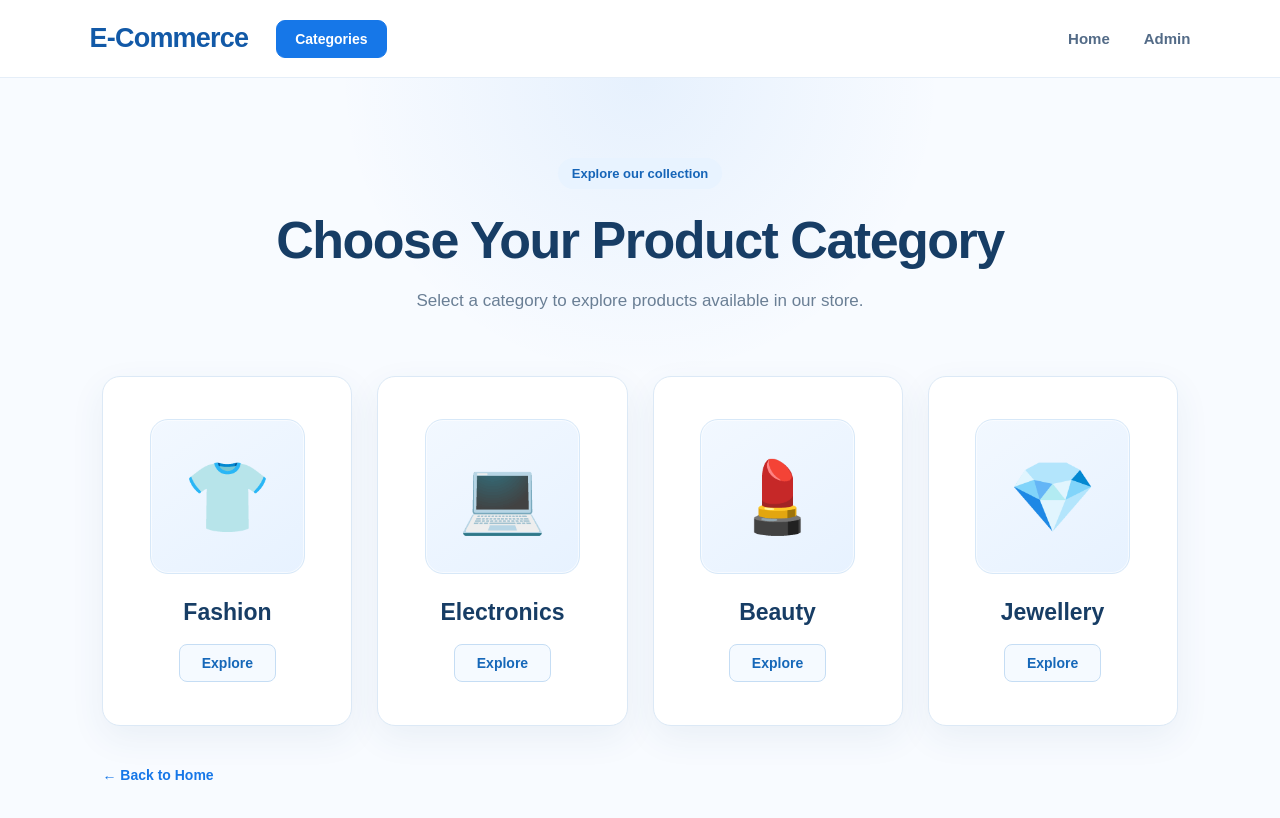
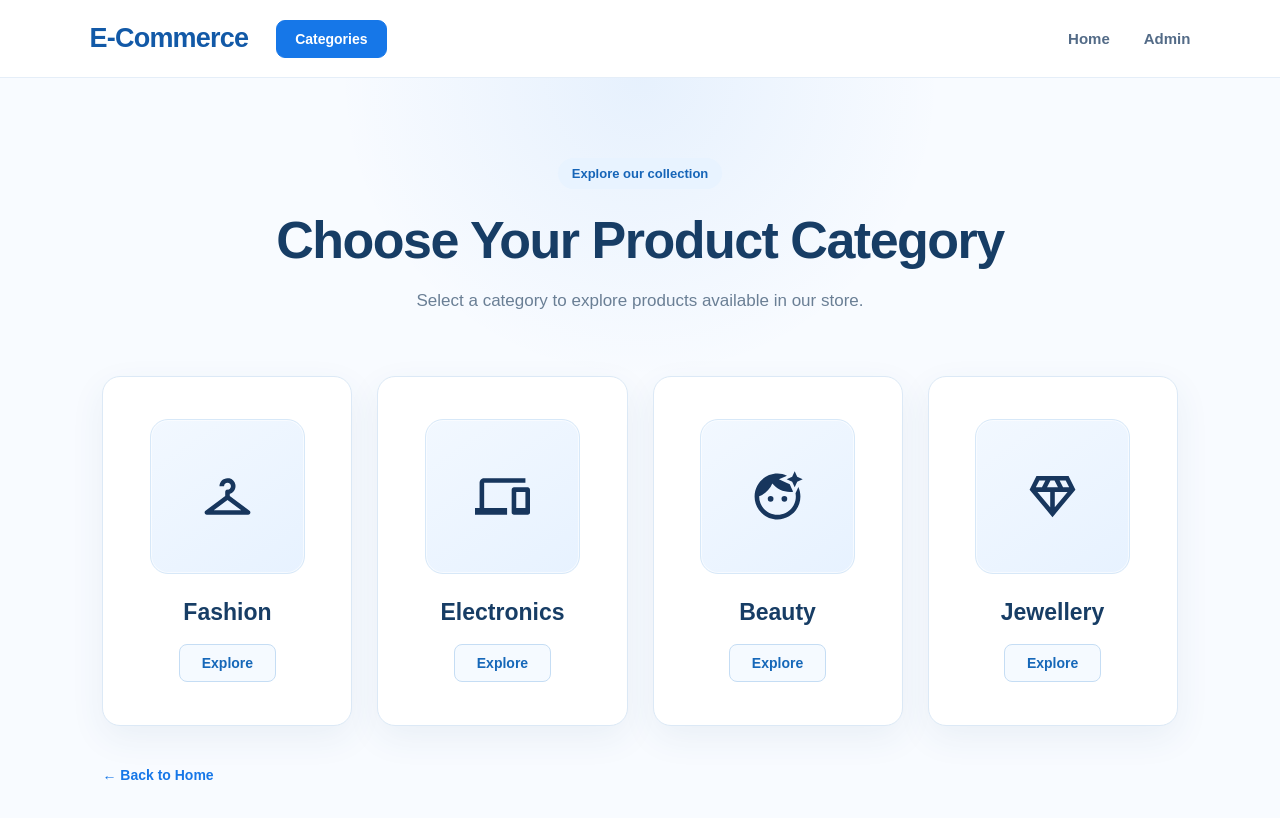
Before and after one commit to ambitiousadmin/ECommerce, a React (Vite) app in the folder frontend/: page /categories in a window 1280 px wide. Shown: the top 818 px of the page. Built offline with nearby package versions, Linux system fonts and the light colour scheme.

Commit message:
Update category icons

```diff
--- a/frontend/package.json
+++ b/frontend/package.json
@@ -10,6 +10,10 @@
     "preview": "vite preview"
   },
   "dependencies": {
+    "@emotion/react": "^11.14.0",
+    "@emotion/styled": "^11.14.1",
+    "@mui/icons-material": "^9.4.0",
+    "@mui/material": "^9.4.0",
     "axios": "^1.20.0",
     "react": "^19.2.8",
     "react-dom": "^19.2.8",
--- a/frontend/src/pages/Categories.tsx
+++ b/frontend/src/pages/Categories.tsx
@@ -1,25 +1,28 @@
 import { Link } from "react-router-dom";
+import CheckroomIcon from "@mui/icons-material/Checkroom";
+import DevicesIcon from "@mui/icons-material/Devices";
+import FaceRetouchingNaturalIcon from "@mui/icons-material/FaceRetouchingNatural";
+import DiamondOutlinedIcon from "@mui/icons-material/DiamondOutlined";
 
 function Categories() {
   const categories = [
   {
     name: "Fashion",
-      icon: "👕",
+    icon: <CheckroomIcon sx={{ fontSize: 55 }} />,
   },
   {
     name: "Electronics",
-      icon: "💻",
+    icon: <DevicesIcon sx={{ fontSize: 55 }} />,
   },
   {
     name: "Beauty",
-      icon: "💄",
+    icon: <FaceRetouchingNaturalIcon sx={{ fontSize: 55 }} />,
   },
   {
     name: "Jewellery",
-      icon: "💎",
+    icon: <DiamondOutlinedIcon sx={{ fontSize: 55 }} />,
   },
 ];
-
   return (
     <div className="page">
       {/* Header */}
```
Also changed, not shown: 1 other file (tests, documents, lock files or other folders). Lines whose indentation alone changed are shown as unchanged.
